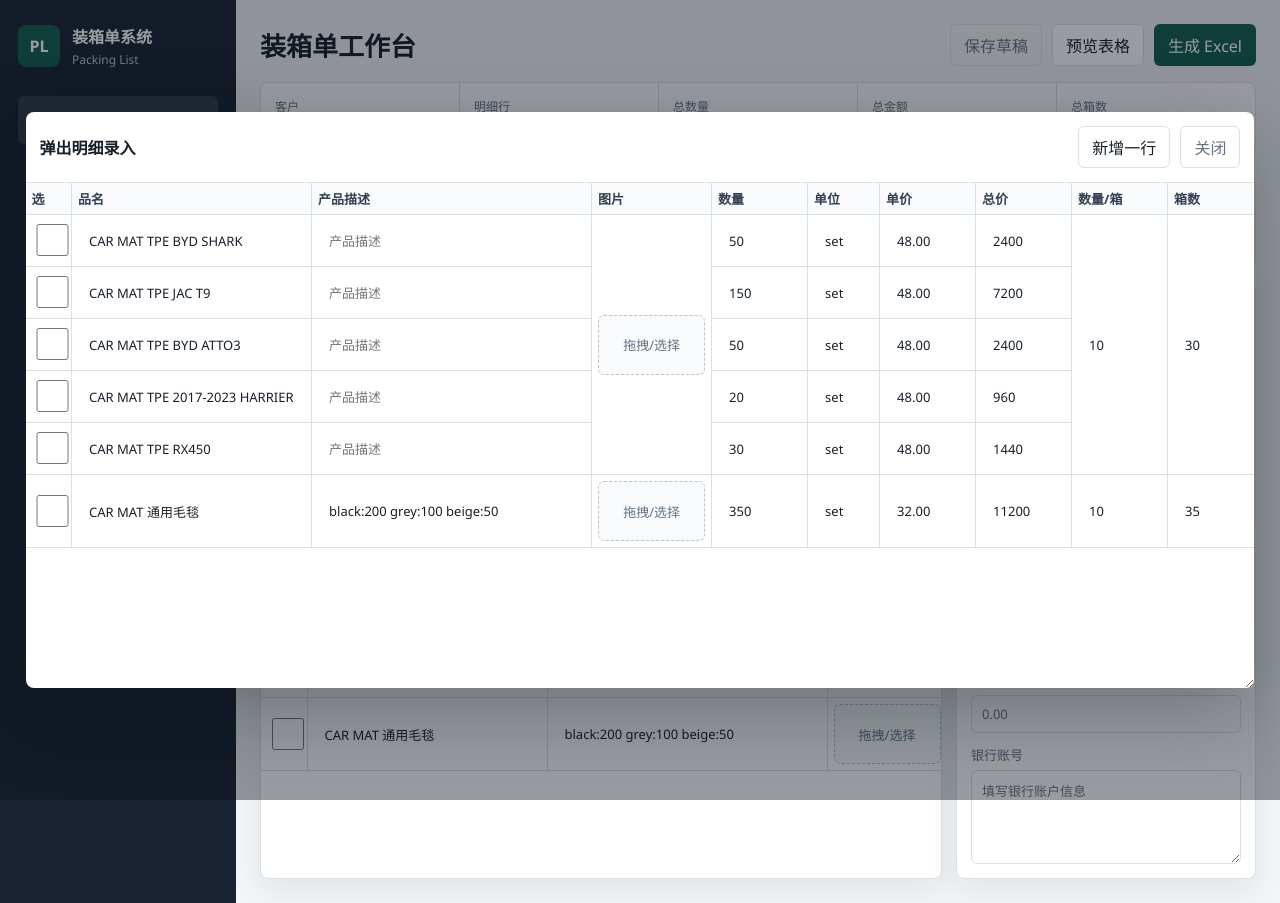
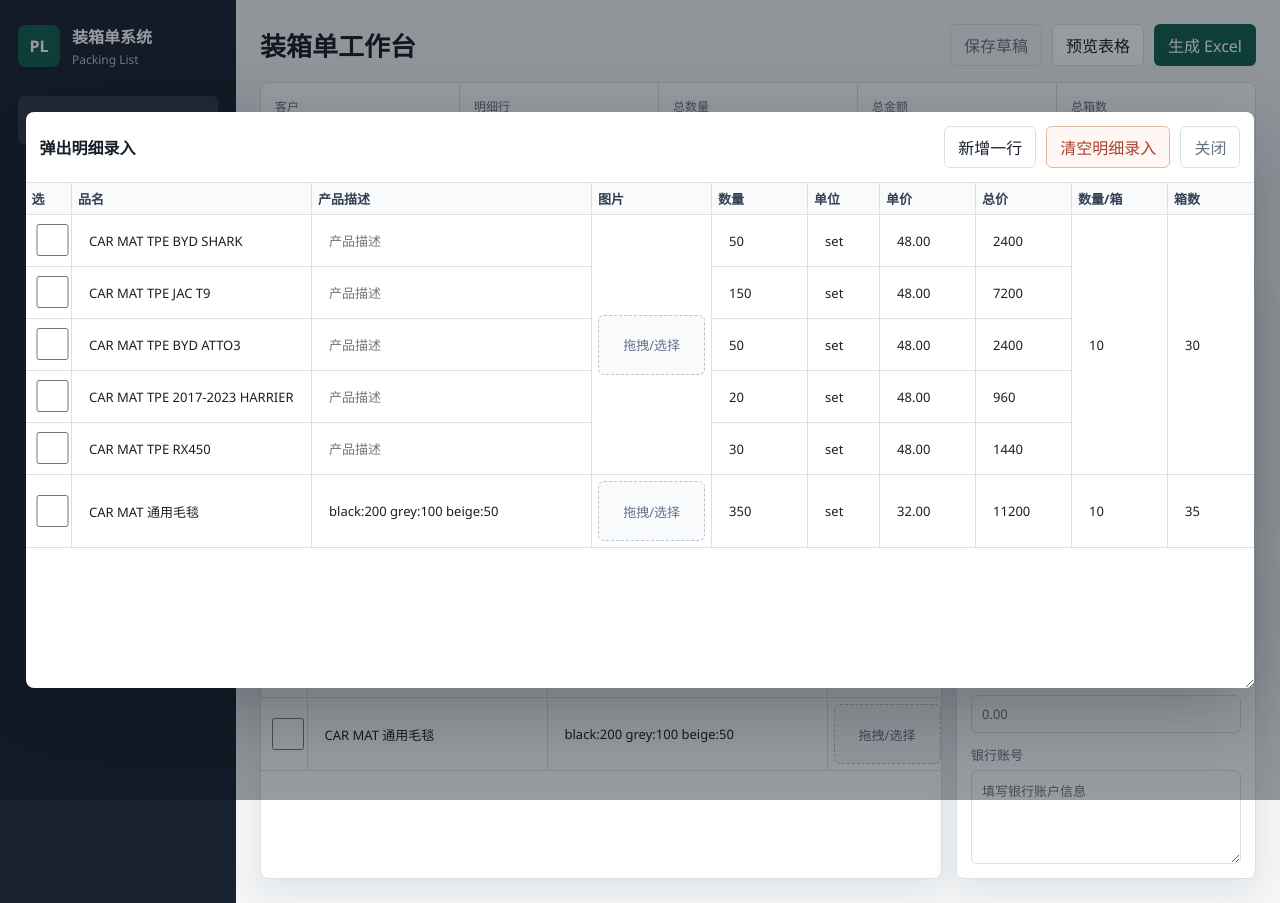
Before and after one commit to godrich140/Godrich-HUB, a React (Vite) app in the folder frontend/: page / in a window 1280 px wide. Both pictures are taken after a click on the button "弹出录入". Built offline with nearby package versions, Linux system fonts and the light colour scheme.

Commit message:
Update packing list frontend and git ignores

```diff
--- a/frontend/src/App.tsx
+++ b/frontend/src/App.tsx
@@ -207,6 +207,12 @@
     setRows((current) => [...current, row(String(Date.now()))]);
   }
 
+  function clearRows() {
+    if (!window.confirm("确定要清空当前明细录入吗？")) return;
+    setRows([row(String(Date.now()))]);
+    setSelectedRows([]);
+  }
+
   function toggleSelectedRow(rowId: string) {
     setSelectedRows((current) => (current.includes(rowId) ? current.filter((id) => id !== rowId) : [...current, rowId]));
   }
@@ -296,6 +302,7 @@
             onMergeRows={mergeSelectedRows}
             onUnmergeRows={unmergeSelectedRows}
             onUploadOcr={handleUploadOcr}
+            onClearRows={clearRows}
             suggestions={suggestions}
             onOpenCustomerModal={() => setCustomerModalOpen(true)}
             onOpenDetailModal={() => setDetailModalOpen(true)}
@@ -308,7 +315,14 @@
 
       {customerModalOpen && <CustomerPicker customers={customers} onClose={() => setCustomerModalOpen(false)} onSelect={setSelectedCustomer} onSaveCustomer={saveCustomer} />}
       {detailModalOpen && (
-        <ResizableDetailModal rows={rows} suggestions={suggestions} onClose={() => setDetailModalOpen(false)} onUpdateRow={updateRow} onAddRow={addRow} />
+        <ResizableDetailModal
+          rows={rows}
+          suggestions={suggestions}
+          onClose={() => setDetailModalOpen(false)}
+          onUpdateRow={updateRow}
+          onAddRow={addRow}
+          onClearRows={clearRows}
+        />
       )}
     </div>
   );
@@ -328,6 +342,7 @@
   onMergeRows: () => void;
   onUnmergeRows: () => void;
   onUploadOcr: () => void;
+  onClearRows: () => void;
   suggestions: Record<"itemName" | "description", string[]>;
   onOpenCustomerModal: () => void;
   onOpenDetailModal: () => void;
@@ -385,6 +400,7 @@
               <button className="secondary-button" type="button" onClick={props.onOpenDetailModal}>弹出录入</button>
               <button className="secondary-button" type="button" onClick={props.onMergeRows}>合并选中行</button>
               <button className="ghost-button" type="button" onClick={props.onUnmergeRows}>取消合并</button>
+              <button className="danger-button" type="button" onClick={props.onClearRows}>清空明细录入</button>
               <button className="primary-button" type="button" onClick={props.onAddRow}>新增一行</button>
             </div>
           </div>
@@ -760,6 +776,7 @@
   onClose: () => void;
   onUpdateRow: (rowId: string, key: PackingCellKey, value: string) => void;
   onAddRow: () => void;
+  onClearRows: () => void;
 }) {
   return (
     <div className="modal-backdrop">
@@ -768,6 +785,7 @@
           <h2>弹出明细录入</h2>
           <div className="panel-actions">
             <button className="secondary-button" type="button" onClick={props.onAddRow}>新增一行</button>
+            <button className="danger-button" type="button" onClick={props.onClearRows}>清空明细录入</button>
             <button className="ghost-button" type="button" onClick={props.onClose}>关闭</button>
           </div>
         </div>
--- a/frontend/src/styles.css
+++ b/frontend/src/styles.css
@@ -135,6 +135,7 @@
 .primary-button,
 .secondary-button,
 .ghost-button,
+.danger-button,
 .upload-control {
   min-height: 38px;
   border-radius: 6px;
@@ -162,6 +163,17 @@
   background: transparent;
   border-color: var(--line);
   color: var(--muted);
+}
+
+.danger-button {
+  background: #fff7f4;
+  border-color: #e2b7aa;
+  color: var(--danger);
+}
+
+.danger-button:hover {
+  background: #fdece6;
+  border-color: var(--danger);
 }
 
 .summary-strip {
```
Also changed, not shown: 5 other files (tests, documents, lock files or other folders).
